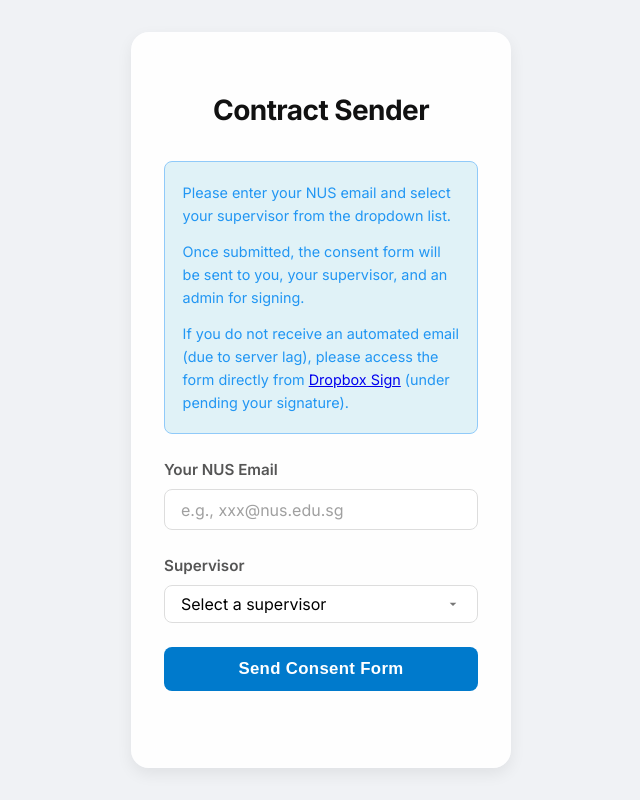
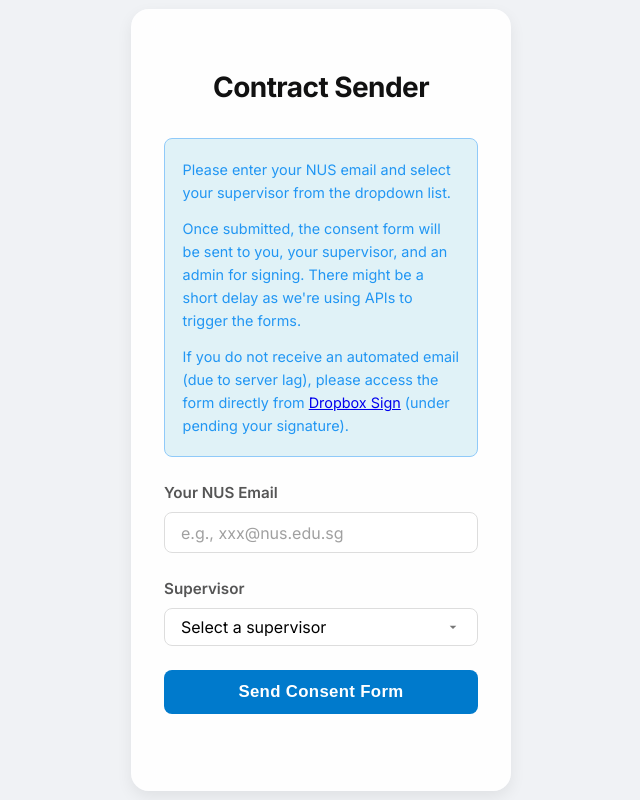
Before and after one commit to jxhnthan/hwb-consent-form, a plain HTML site: page frontend/index.html in a window 1280 px wide. Shown: the whole page, without its empty margins (319-959 px from the left). Drawn offline with Linux system fonts and the light colour scheme.

Commit message:
Update index.html

```diff
--- a/frontend/index.html
+++ b/frontend/index.html
@@ -12,7 +12,7 @@
 
     <div class="info-box">
       <p>Please enter your NUS email and select your supervisor from the dropdown list.</p>
-      <p>Once submitted, the consent form will be sent to you, your supervisor, and an admin for signing.</p>
+      <p>Once submitted, the consent form will be sent to you, your supervisor, and an admin for signing. There might be a short delay as we're using APIs to trigger the forms.</p>
       <p>If you do not receive an automated email (due to server lag), please access the form directly from <a href="https://app.hellosign.com/account/logIn">Dropbox Sign</a> (under pending your signature).</p>
     </div>
 
```
